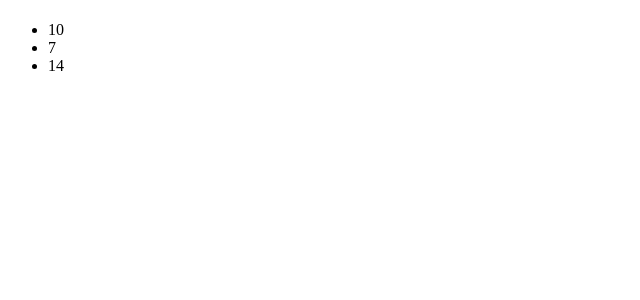
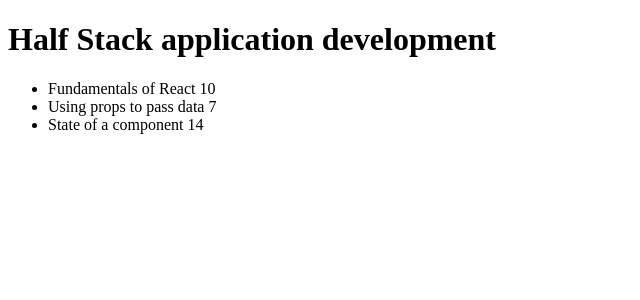
Before and after one commit to t0dii/fullstackcourse, a React (Vite) app in the folder part2/: page / in a window 1280 px wide. Shown: the top 300 px of the page, without its empty margins (0-640 px from the left). Built offline with nearby package versions, Linux system fonts and the light colour scheme.

Commit message:
finished part2.1

```diff
--- a/part2/src/courseinfo/App.jsx
+++ b/part2/src/courseinfo/App.jsx
@@ -1,7 +1,7 @@
 const Course = (props) => {
   return(
     <div>
-      <Header header={props.header}/>
+      <Header name={props.course.name}/>
       <Content parts={props.course.parts}/>
     </div>
   )
@@ -30,7 +30,7 @@
   const {parts} = props
   return (
     <ul>
-      {parts.map(part=><li key={part.name}>{part.exercises}</li>)}
+      {parts.map(part=><li key={part.name}>{part.name} {part.exercises}</li>)}
     </ul>
   )
 }
```
